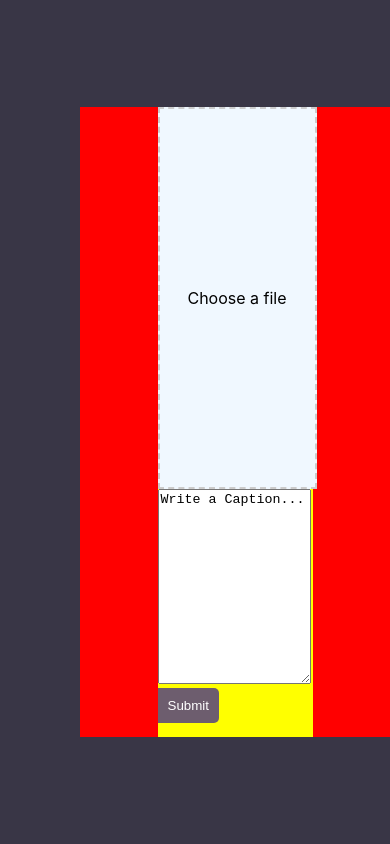
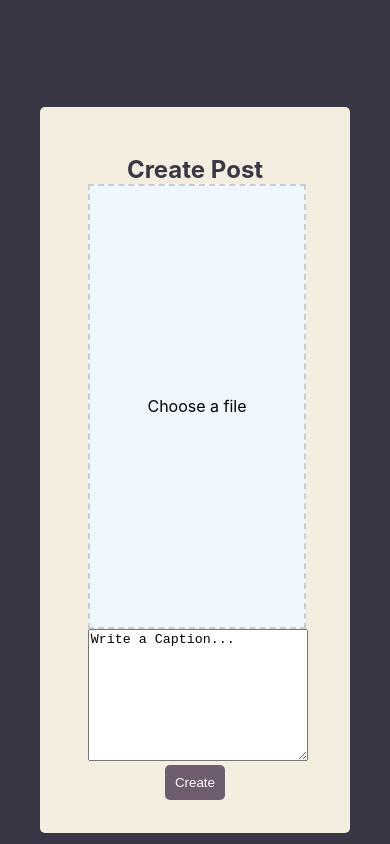
Before and after one commit to StevenWeng60/Warped, a React (Create React App) app: page /post in a window 390 px wide. Built offline with nearby package versions, Linux system fonts and the light colour scheme; no server answers.

Commit message:
Made Post page more visually appealing and responsive

```diff
--- a/src/App.css
+++ b/src/App.css
@@ -78,6 +78,12 @@
   .messagesbox {
     grid-column: 1 / 6 !important;
   }
+  .addpost {
+    grid-column: 1 / 6 !important;
+  }
+  .CreatePostTag {
+    font-size: 1.5em;
+  }
 }
 
 
@@ -109,6 +115,10 @@
   .mCreatePopUp {
     width: 50% !important;
   }
+
+  .addpostform {
+    width: 55% !important;
+  }
 }
 /* TABLET (768 PX)*/
 @media (min-width: 769px) {
@@ -137,6 +147,7 @@
     width: 100% !important;
   }
 }
+
 /* LAPTOP (1024 PX)*/
 @media (min-width: 1024px) {
   .sidebarOptions {
@@ -151,3 +162,10 @@
 }
 
 /* LAPTOP L(1440 PX)*/
+
+/* Range queries */
+@media (min-width: 769px) and (max-width: 1024px) {
+  .addpostform {
+    width: 45% !important;
+  }
+}
--- a/src/pages/post/Post.css
+++ b/src/pages/post/Post.css
@@ -1,7 +1,11 @@
 .addpostform {
+  display:flex;
+  flex-direction:row;
   display:block;
-  background:yellow;
-  width: 50%;
+  background:#F4EEE0;
+  padding: 3em;
+  border-radius: 5px;
+  width: 35%;
   height: 100%;
   max-width: none;
   margin:auto;
@@ -9,7 +13,7 @@
 
 
 .addpost {
-  background: red;
+  /* background: red; */
   grid-column: 2 / 6;
   grid-row: 2 / 8;
 }
@@ -17,7 +21,7 @@
 .postfile-input-container {
   position:relative;
   width: 100%;
-  height: 60%;
+  height: 70%;
   border: 2px dashed #ccc;
   background-color:aliceblue;
   display:flex;
@@ -37,6 +41,12 @@
 
 #postcaptions {
   margin:auto;
-  width:95%;
-  height:30%;
+  width:100%;
+  height:20%;
 }
+.CreatePostTag {
+  width: 100%;
+  text-align:center;
+  margin:0 auto;
+  color: #393646;
+}
--- a/src/pages/post/Post.js
+++ b/src/pages/post/Post.js
@@ -64,14 +64,17 @@ function Post() {
       </div>
       <div className="addpost">
         <form className="addpostform" onSubmit={handleFormSubmit} encType="multipart/form-data">
+          <h1 className="CreatePostTag">Create Post</h1>
           <div className="postfile-input-container">
             {preview ? (<img src={preview} style={{width: '100%', height: '100%'}}></img>) : (<label htmlFor="postfile-input" className="file-input-label">
               Choose a file
             </label>)}
             <input type="file" id="postfile-input" className="postfile-input" onChange={handleDrop} ref={inputFileRef}/>
           </div>
-          <textarea rows="4" cols="50" type="textarea" id="postcaptions" value={text} onChange={handleTextChange}></textarea>
-          <button type="submit" >Submit</button>
+          <textarea rows="4" cols="25" type="textarea" id="postcaptions" value={text} onChange={handleTextChange} style={{width: '100%'}}></textarea>
+          <div style={{textAlign: 'center'}}>
+            <button type="submit" style={{borderRadius: '5px'}}>Create</button>
+          </div>
         </form>
       </div>
     </div>
```
Also changed, not shown: 1 other file (tests, documents, lock files or other folders).
